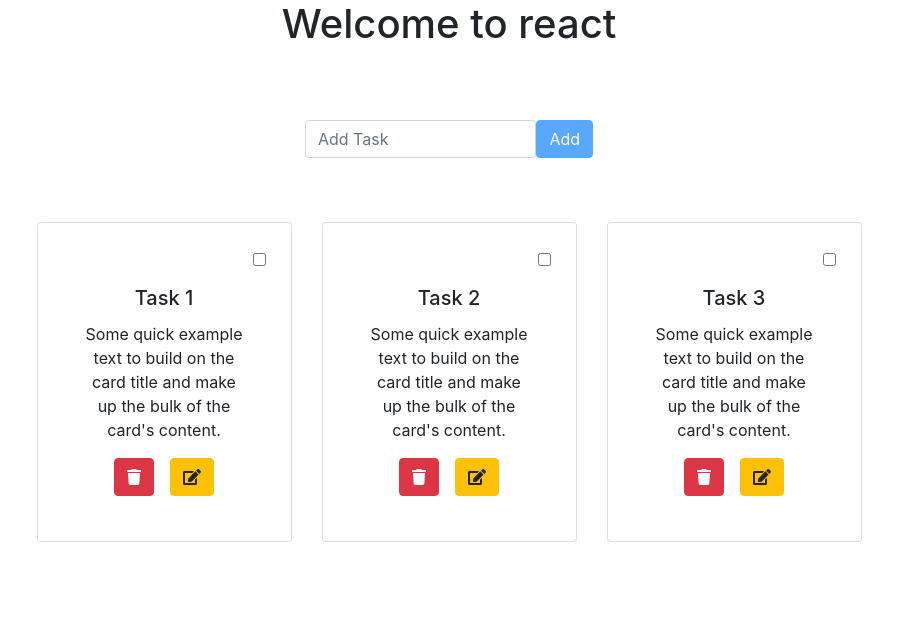
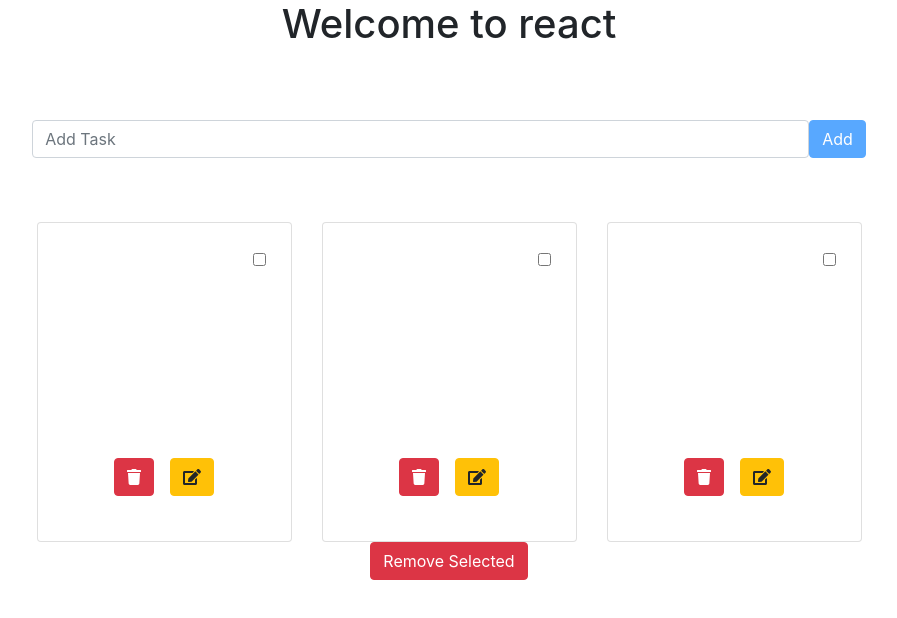
Before and after one commit to hovhannisyan-code/react-tutorial, a React (Create React App) app: page / in a window 1280 px wide. Shown: the top 618 px of the page, without its empty margins (191-1088 px from the left). Built offline with nearby package versions, Linux system fonts and the light colour scheme.

Commit message:
half lesson 10 homework

```diff
--- a/src/Components/ToDo/Task.jsx
+++ b/src/Components/ToDo/Task.jsx
@@ -1,13 +1,12 @@
 import { Card, Button, Form } from 'react-bootstrap';
 import { FontAwesomeIcon } from '@fortawesome/react-fontawesome'
 import { faEdit, faTrash } from '@fortawesome/free-solid-svg-icons'
-// import styles from './index.module.css';
+import styles from './index.module.css';
 
-const Task = ({ task, handleDelete }) => {
+const Task = ({ task, handleDelete, toggleSetRemoveIds }) => {
     return (
-        <Card style={{ width: '18rem' }}>
-            <Form.Check type="checkbox" className="justify-content-end d-flex" />
-            {/* <Card.Img variant="top" src="holder.js/100px180" /> */}
+        <Card className={styles.taskcard}>
+            <Form.Check type="checkbox" className="justify-content-end d-flex" onClick={() => toggleSetRemoveIds(task._id)} />
             <Card.Body>
                 <Card.Title>{task.title}</Card.Title>
 
--- a/src/Components/ToDo/ToDo.jsx
+++ b/src/Components/ToDo/ToDo.jsx
@@ -1,7 +1,7 @@
 import { Component } from "react";
 import Task from "./Task";
 import AddNewTask from "./AddNewTask";
-import { Container, Row, Col } from 'react-bootstrap';
+import { Container, Row, Col, Button } from 'react-bootstrap';
 import idGenrator from '../Helpers';
 
 class ToDo extends Component {
@@ -31,7 +31,8 @@ class ToDo extends Component {
         //     tasks.push(`Task ${i+1}`)
         // }
         this.state = {
-            tasks
+            tasks,
+            removeTasks: []
         }
     }
 
@@ -56,6 +57,20 @@ class ToDo extends Component {
             tasks
         });
     }
+    toggleSetRemoveIds = (_id) => {
+        let removeTasks = [...this.state.removeTasks];
+        if (removeTasks.includes(_id)) {
+            removeTasks = removeTasks.filter(id => id !== _id)
+        } else {
+            removeTasks.push(_id);
+        }
+        this.setState({
+            removeTasks
+        })
+    }
+    removeSelectedTasks = () => {
+
+    }
     render() {
         const tasks = this.state.tasks.map((task, index) => {
             return (
@@ -63,6 +78,7 @@ class ToDo extends Component {
                     <Task
                         task={task}
                         handleDelete={this.handleDelete}
+                        toggleSetRemoveIds={this.toggleSetRemoveIds}
                     />
                 </Col>
             )
@@ -70,10 +86,17 @@ class ToDo extends Component {
         return (
             <Container className="todo-list">
                 <Row className="justify-content-center my-5">
-                    <AddNewTask onSubmit={this.handleCatchValue} />
+                    <Col>
+                        <AddNewTask onSubmit={this.handleCatchValue} />
+                    </Col>
                 </Row>
                 <Row className="justify-content-center mt-3">
                     {tasks}
+                </Row>
+                <Row>
+                    <Col>
+                        <Button variant="danger" onClick={this.removeSelectedTasks}>Remove Selected</Button>
+                    </Col>
                 </Row>
             </Container>
 
--- a/src/Components/ToDo/index.module.css
+++ b/src/Components/ToDo/index.module.css
@@ -3,3 +3,8 @@
     border: 1px solid #000;
     background: rgba(214, 103, 103, .3);
 }
+.taskcard {
+    width: 18rem;
+    background-color: rgb(163, 126, 126,.8);
+    color:#fff
+}
```
Also changed, not shown: 1 other file (tests, documents, lock files or other folders).
